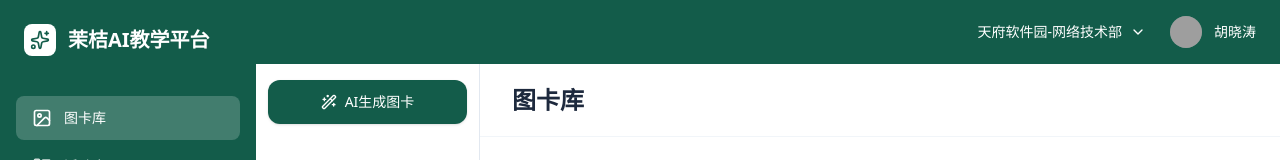
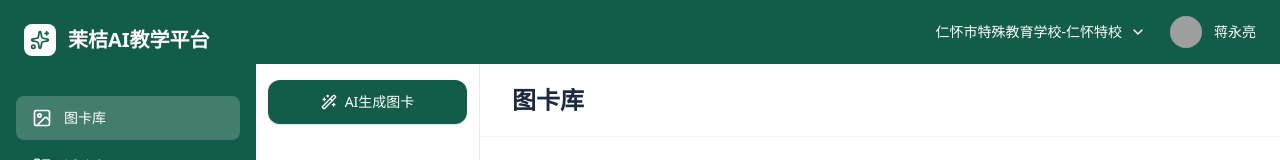
Before and after one commit to open741/-, a React (Vite) app: page /library/1 in a window 1280 px wide. Shown: the top 160 px of the page. Built offline with nearby package versions, Linux system fonts and the light colour scheme; grey boxes are pictures that could not be loaded.

Commit message:
fix(app): Update school and user names
Update the displayed school name from "天府软件园-网络技术部" to "仁怀市特殊教育学校-仁怀特校".
Also, update the user name from "胡晓涛" to "蒋永亮" in the Topbar and AI generation creator field.

```diff
--- a/src/App.tsx
+++ b/src/App.tsx
@@ -49,7 +49,7 @@ function Topbar() {
     <header className="h-16 bg-[#135c4a] flex items-center justify-end px-6 text-white shrink-0">
       <div className="flex items-center gap-6">
         <div className="flex items-center gap-2 cursor-pointer hover:text-white/80 transition-colors">
-          <span className="text-sm font-medium">天府软件园-网络技术部</span>
+          <span className="text-sm font-medium">仁怀市特殊教育学校-仁怀特校</span>
           <ChevronDown className="w-4 h-4" />
         </div>
         <div className="flex items-center gap-3 cursor-pointer">
@@ -58,7 +58,7 @@ function Topbar() {
             alt="User avatar"
             className="w-8 h-8 rounded-full bg-white/20"
           />
-          <span className="text-sm font-medium">胡晓涛</span>
+          <span className="text-sm font-medium">蒋永亮</span>
         </div>
       </div>
     </header>
--- a/src/components/AIGenerateView.tsx
+++ b/src/components/AIGenerateView.tsx
@@ -57,7 +57,7 @@ export default function AIGenerateView() {
       size: selectedSize,
       quantity: selectedQuantity,
       isGroupImage,
-      creator: '胡晓涛',
+      creator: '蒋永亮',
     });
 
     setTimeout(() => {
@@ -169,17 +169,22 @@ export default function AIGenerateView() {
 
         <div className="grid grid-cols-2 gap-6">
           <div className="space-y-3">
-            <label className="text-sm font-semibold text-slate-700">生成数量</label>
+            <label className={cn("text-sm font-semibold", isGroupImage ? "text-slate-400" : "text-slate-700")}>生成数量</label>
             <div className="flex gap-3">
               {[1, 2, 4].map((qty) => (
                 <button
                   key={qty}
+                  disabled={isGroupImage}
                   onClick={() => setSelectedQuantity(qty as 1 | 2 | 4)}
                   className={cn(
                     "flex-1 py-2.5 rounded-xl border-2 text-sm font-medium transition-all",
-                    selectedQuantity === qty
-                      ? "border-[#135c4a] bg-[#e8f3f0] text-[#135c4a]"
-                      : "border-slate-100 bg-white text-slate-600 hover:border-slate-200 hover:bg-slate-50"
+                    isGroupImage
+                      ? selectedQuantity === qty
+                        ? "border-slate-200 bg-slate-100 text-slate-400 cursor-not-allowed"
+                        : "border-slate-100 bg-slate-50 text-slate-300 cursor-not-allowed"
+                      : selectedQuantity === qty
+                        ? "border-[#135c4a] bg-[#e8f3f0] text-[#135c4a]"
+                        : "border-slate-100 bg-white text-slate-600 hover:border-slate-200 hover:bg-slate-50"
                   )}
                 >
                   {qty} 张
```
